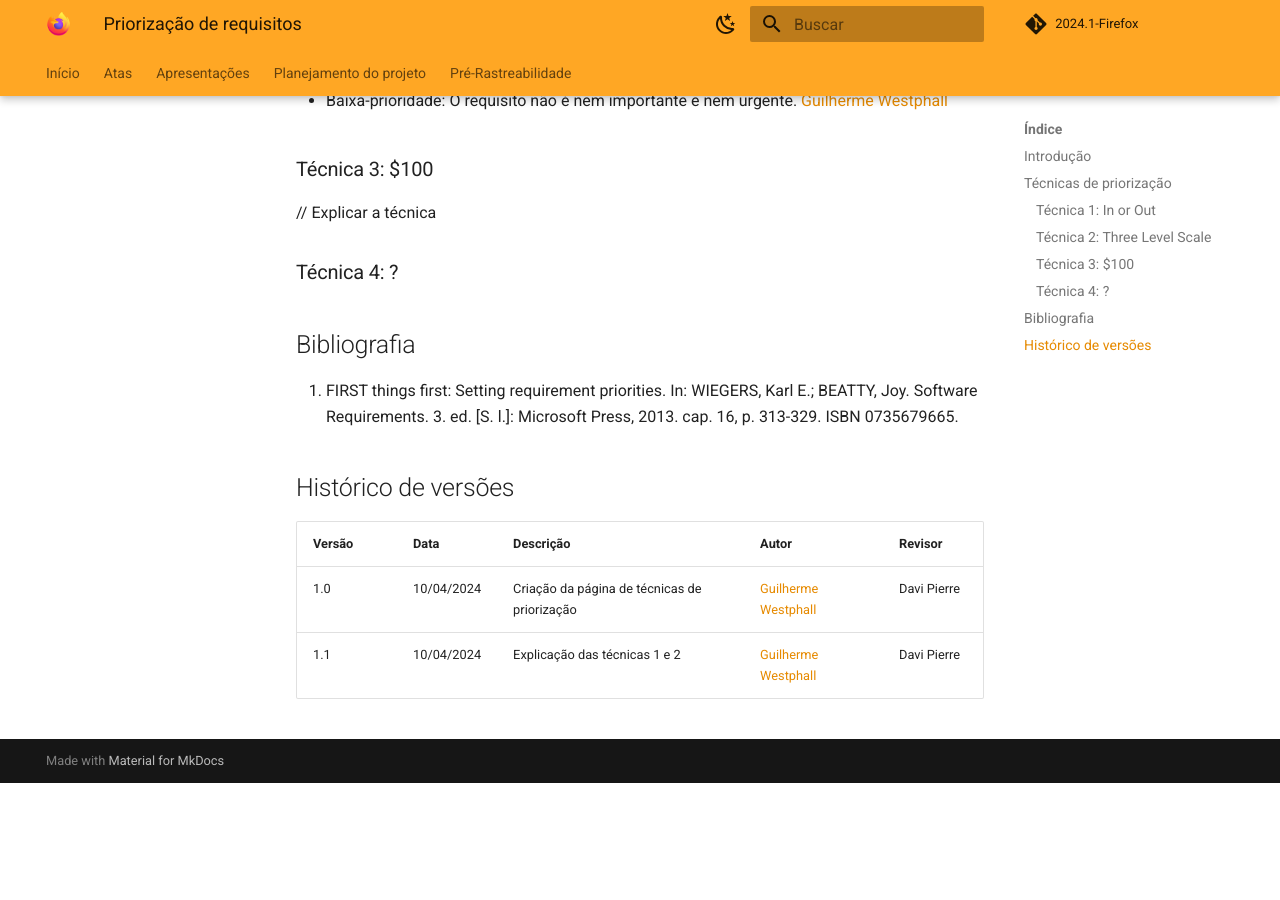
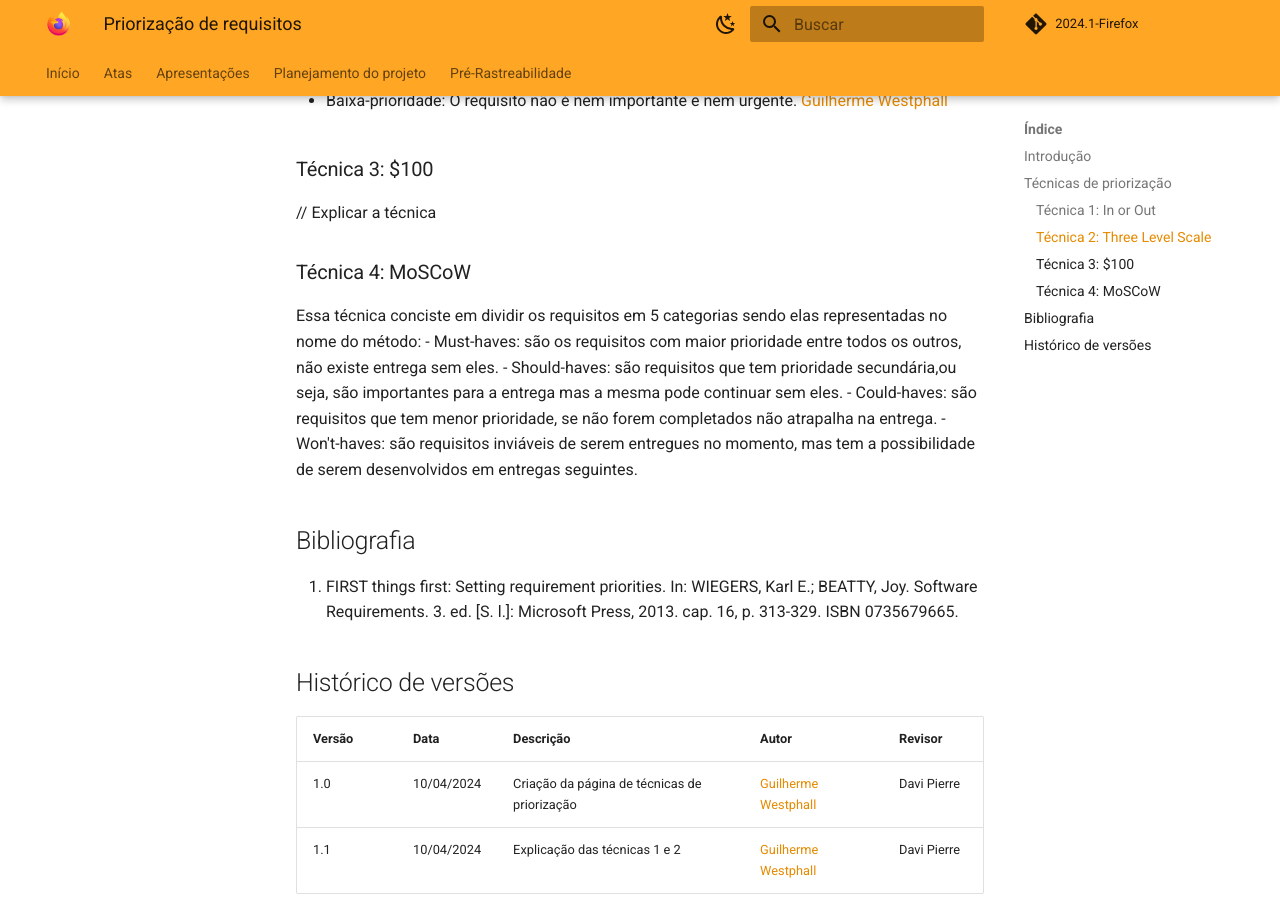
Before and after one commit to martinsglucas/Requisitos-de-Software, an MkDocs documentation site: the page built from docs/elicitacao/priorizacao/tecnicas_de_priorizacao.md, in a window 1280 px wide and 900 px high, scrolled down 938 px. Built offline with MkDocs 1.6.1 and Material for MkDocs 9.7.7, drawn with Linux system fonts in a browser that asks for light colours; comment, search, counter and statistics services are not loaded; before the commit the page ends 1721 px from its top, so only the background shows below that.

Commit message:
Update tecnicas_de_priorizacao.md

```diff
--- a/docs/elicitacao/priorizacao/tecnicas_de_priorizacao.md
+++ b/docs/elicitacao/priorizacao/tecnicas_de_priorizacao.md
@@ -26,8 +26,16 @@ Esta técnica consiste em dividir os requisitos em categorias, comumente: Alta p
 
 // Explicar a técnica
 
-### Técnica 4: ?
 
+
+
+
+### Técnica 4: MoSCoW
+  Essa técnica conciste em dividir os requisitos em 5 categorias sendo elas representadas no nome do método:
+- Must-haves: são os requisitos com maior prioridade entre todos os outros, não existe entrega sem eles.
+- Should-haves: são requisitos que tem prioridade secundária,ou seja, são importantes para a entrega mas a mesma pode continuar sem eles.
+- Could-haves: são requisitos que tem menor prioridade, se não forem completados não atrapalha na entrega.
+- Won't-haves: são requisitos inviáveis de serem entregues no momento, mas tem a possibilidade de serem desenvolvidos em entregas seguintes.
 ## Bibliografia
 
 1. FIRST things first: Setting requirement priorities. In: WIEGERS, Karl E.; BEATTY, Joy. Software Requirements. 3. ed. [S. l.]: Microsoft Press, 2013. cap. 16, p. 313-329. ISBN 0735679665.
```
